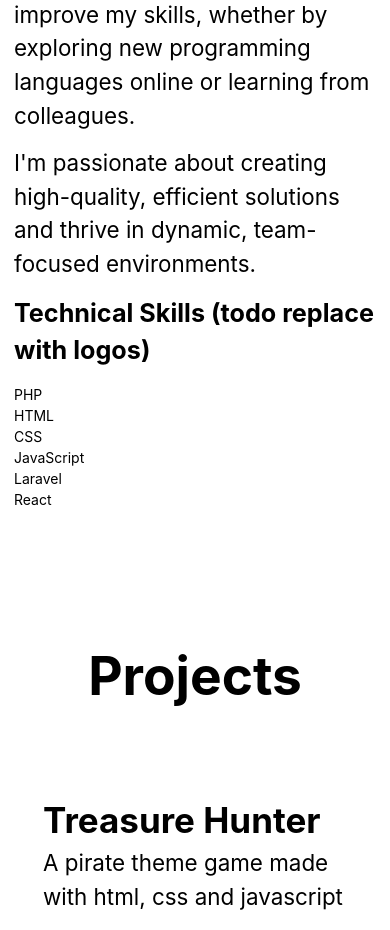
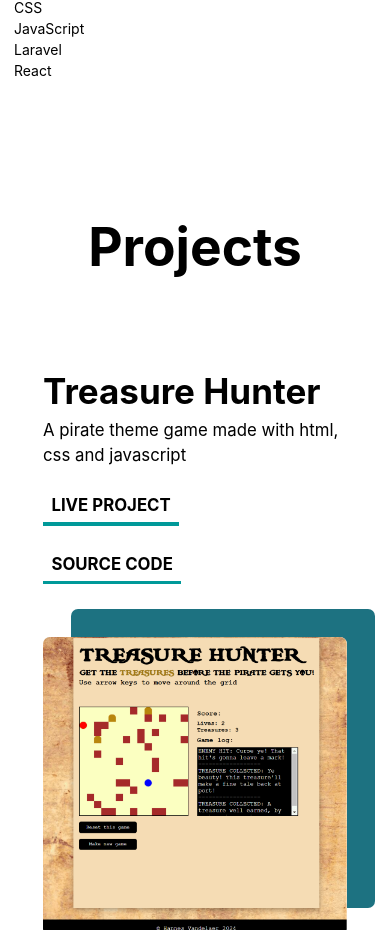
Before and after one commit to Hakke89/Portfolio, a React (Vite) app: page / in a window 390 px wide. Shown: the part 1879-2809 px from the top of the page. Built offline with nearby package versions, Linux system fonts and the light colour scheme.

Commit message:
refactor Projects component: update project links and descriptions; adjust styles for improved layout and responsiveness

```diff
--- a/src/components/Projects.tsx
+++ b/src/components/Projects.tsx
@@ -18,17 +18,17 @@ function Projects(): JSX.Element {
         {
             title: "Pixel Art",
             description: "Javascript project for drawing pixel art",
-            img: "https://picsum.photos/400/300",
-            projectLink: "https://netlify.com",
-            codeLink: "https://github.com/Hakke89/",
+            img: image2,
+            projectLink: "https://pixelart-hv.netlify.app",
+            codeLink: "https://github.com/Hakke89/pixelart",
         },
         {
             title: "Sword Warrior",
             description:
                 "A small project made in Typscript with Phaser and Vite",
             img: image3,
-            projectLink: "https://netlify.com",
-            codeLink: "https://github.com/Hakke89",
+            projectLink: "https://swordwarrior-hv.netlify.app",
+            codeLink: "https://github.com/Hakke89/swordwarrior",
         },
     ];
 
--- a/src/index.css
+++ b/src/index.css
@@ -40,7 +40,7 @@ h3 {
 }
 
 p {
-    font-size: 1.6rem;
+    font-size: 1.2rem;
 }
 
 ul {
--- a/src/styles/Card.css
+++ b/src/styles/Card.css
@@ -7,6 +7,7 @@
     ;
     gap: 1.5rem;
     max-width: 800px;
+    min-height: 350px;
     margin: 1rem 1rem 2rem;
     padding: 0.5rem 1rem;
     border: 1px solid white;
@@ -25,10 +26,34 @@
 }
 
 img {
+    position: relative;
     width: 100%;
     border-radius: 0.5rem;
     box-shadow: 2rem -2rem 0 0 rgb(29, 114, 129);
     z-index: 1;
+    transform: translateX(0px);
+    transition: all 1s;
+}
+
+img:hover {
+    transform: translateX(10px);
+    transform: translateY(-10px);
+    box-shadow: 0.5rem -.5rem 0 0 rgb(29, 114, 129);
+}
+
+img:active {
+    transform: translateX(5px);
+    transform: translateY(-5px);
+}
+
+img:visited {
+    position: relative;
+    width: 100%;
+    border-radius: 0.5rem;
+    box-shadow: 2rem -2rem 0 0 rgb(29, 114, 129);
+    z-index: 1;
+    transform: translateX(0px);
+    transition: all 1s;
 }
 
 .link-container {
--- a/src/styles/Projects.css
+++ b/src/styles/Projects.css
@@ -1,9 +1,11 @@
 .projects-container {
     display: flex;
     flex-direction: column;
+    align-items: center;
     gap: 3rem;
-    margin-top: 4rem;
     padding: 0 1rem;
+    max-width: 80rem;
+    margin: 4rem auto;
 }
 
 .projects-title {
```
Also changed, not shown: src/assets/pixelart.png (added).
